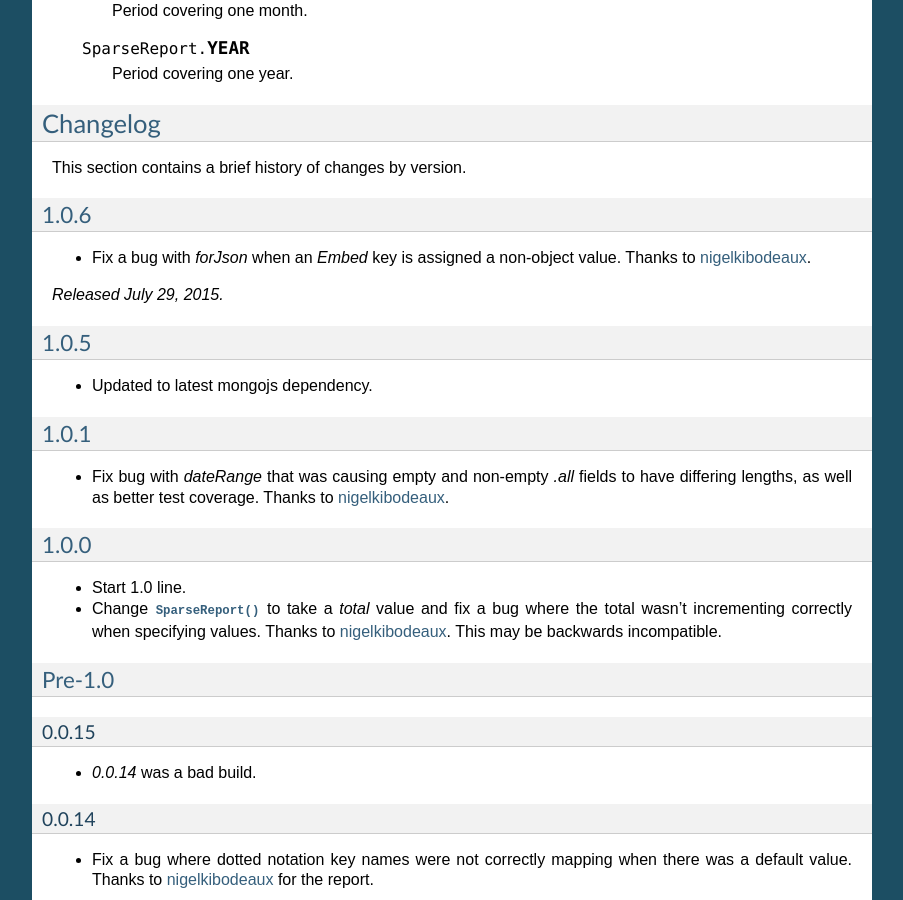
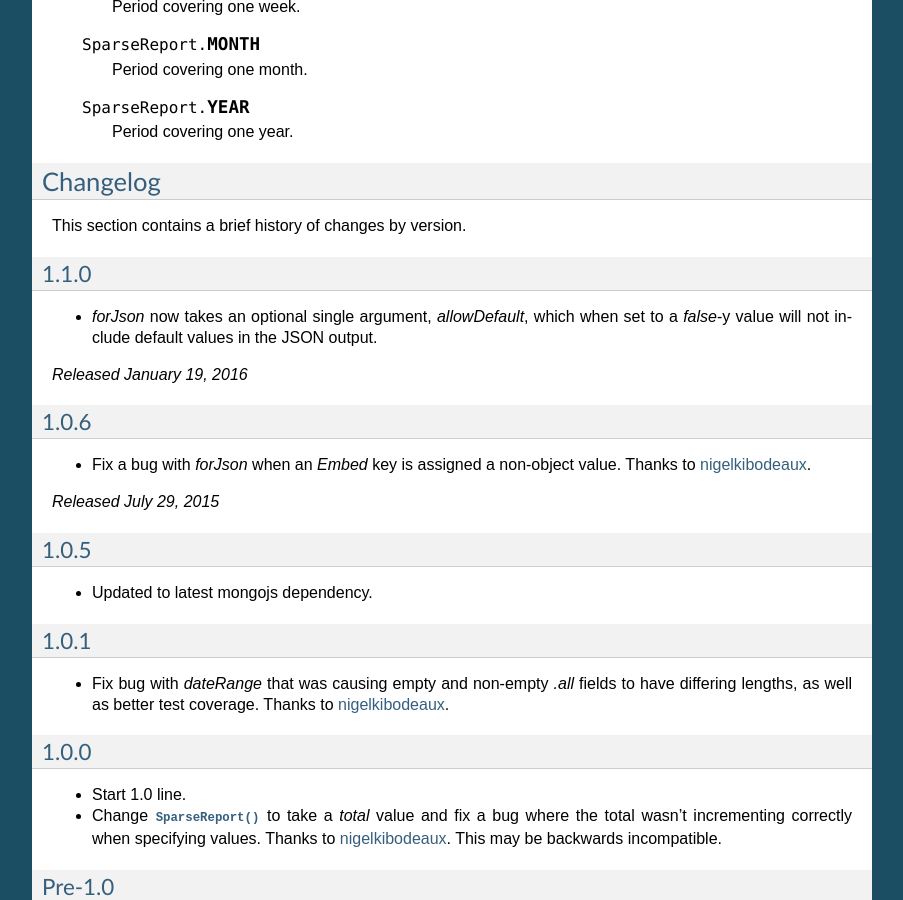
Before and after one commit to aboutdotme/humblejs, a Sphinx documentation site: the page built from docs/index.rst, in a window 1280 px wide and 900 px high, scrolled down 9947 px. Shown: the whole window, without its empty margins (198-1101 px from the left). Built offline with Sphinx 7.4.7, drawn with Linux system fonts in a browser that asks for light colours; comment, search, counter and statistics services are not loaded; some of the changed text lies outside the part shown.

Commit message:
Update documentation.

```diff
--- a/docs/index.rst
+++ b/docs/index.rst
@@ -476,11 +476,14 @@
 
    **Document subclass instances have the following methods**:
 
-   .. function:: forJson()
+   .. function:: forJson([allowDefault])
 
       Return a representation of this document suitable for JSON serialization.
       If there are default values defined for keys at the highest level of the
       document, they will automatically be included in the JSON representation.
+
+      If the optional `allowDefault` argument is falsey, then default values
+      will not be included.
 
    .. function:: save([callback])
 
@@ -613,13 +616,22 @@
 
 This section contains a brief history of changes by version.
 
+1.1.0
+-----
+
+* `forJson` now takes an optional single argument, `allowDefault`, which when
+  set to a `false`-y value will not include default values in the JSON output.
+
+*Released January 19, 2016*
+
+
 1.0.6
 -----
 
 * Fix a bug with `forJson` when an `Embed` key is assigned a non-object value.
   Thanks to `nigelkibodeaux <https://github.com/nigelkibodeaux>`_.
 
-*Released July 29, 2015.*
+*Released July 29, 2015*
 
 1.0.5
 -----
```
Also changed, not shown: README.md (+18 -0 lines).
